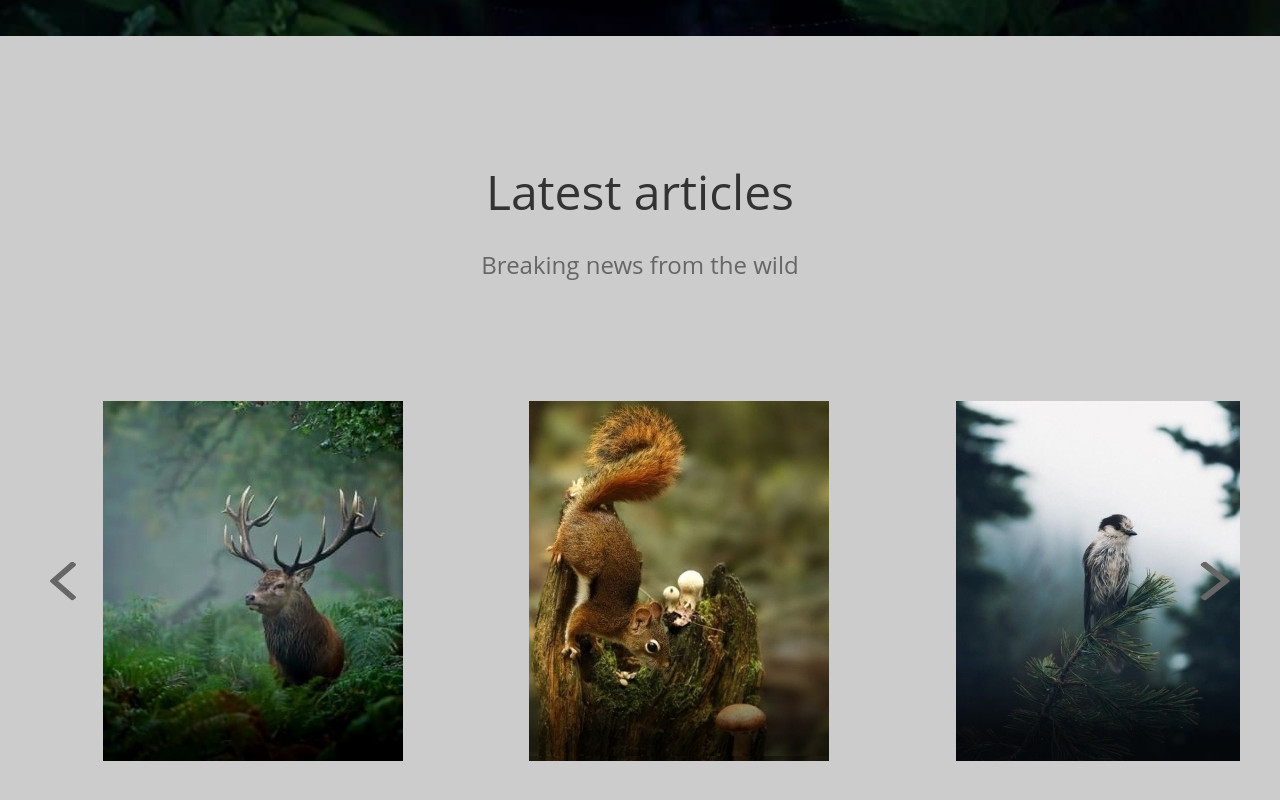
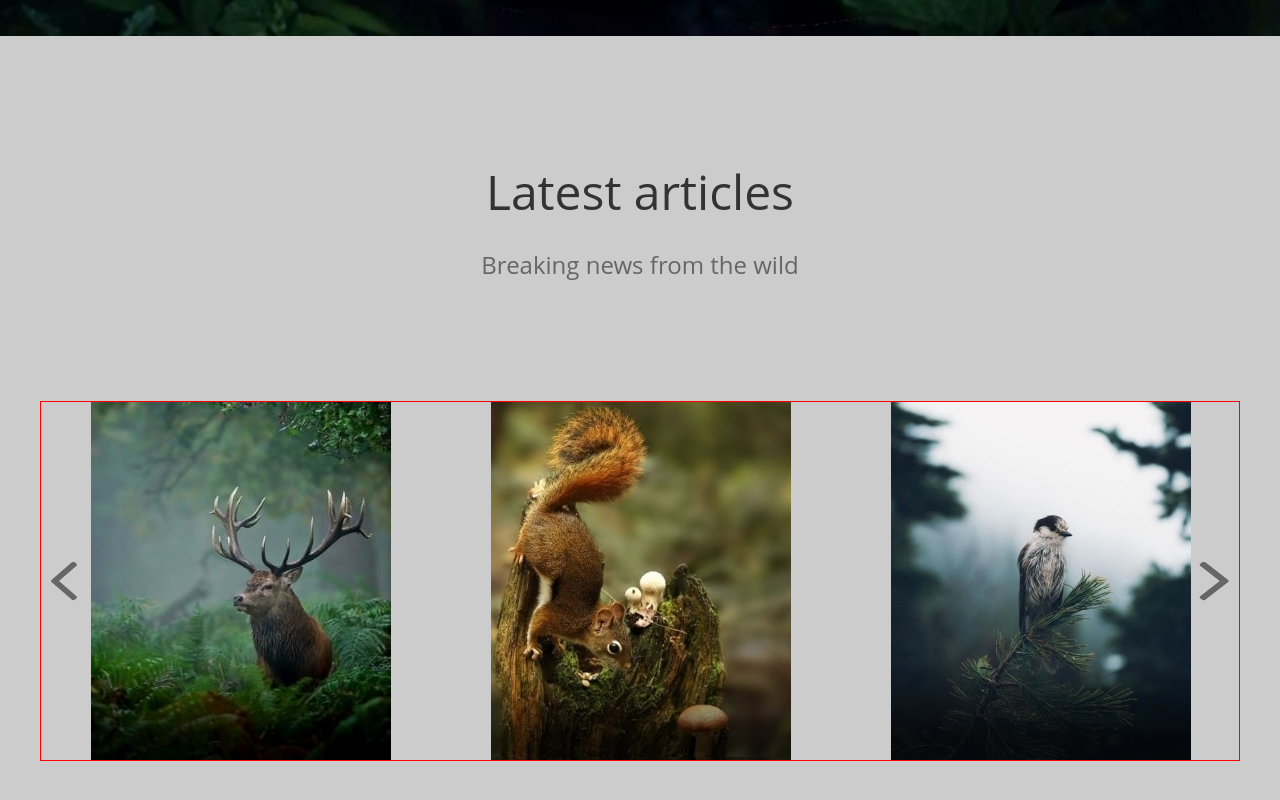
Before and after one commit to Leshka-Kartoshka/wildlife, a plain HTML site: page index.html in a window 1280 px wide. Shown: the part 764-1564 px from the top of the page. Drawn offline with Linux system fonts and the light colour scheme.

Commit message:
feat: adaptive slider markup complite

```diff
--- a/styles.css
+++ b/styles.css
@@ -259,6 +259,7 @@ header{
     position: relative;
     display: block;
     width: 100%;
+    border: 1px solid red;
     margin-top: 120px;
 }
 .slider{
@@ -272,7 +273,7 @@ header{
     justify-content: center;
 }
 .element{
-    width: 33.33333333vw;
+    width: calculate();
     display: flex;
     justify-content: center;
     width: 300px;
@@ -297,7 +298,8 @@ header{
 /*Laptops*/
 @media(min-width: 1025px){
     .element{
-        width: 33.3vw;
+        width: 400px;
+        max-width: 33.33vw;
     }
 }
 @media (max-width: 1024px){
```
Also changed, not shown: index.html (+0 -1 lines).
